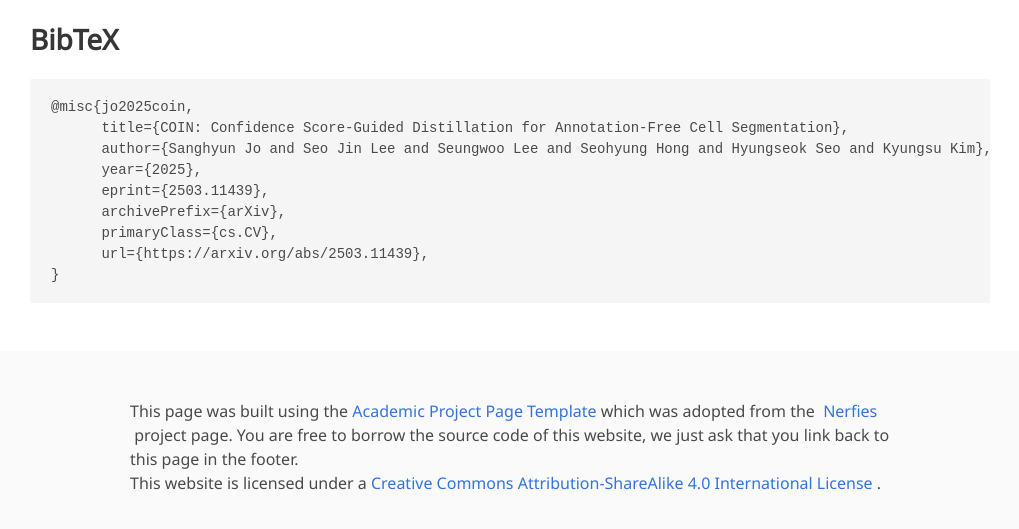
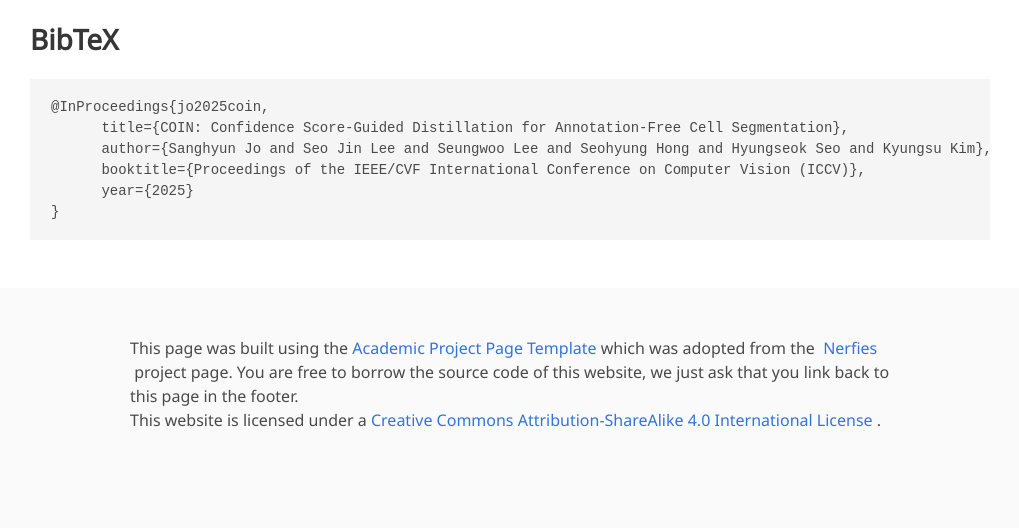
Before and after one commit to shjo-april/shjo-april.github.io, a Jekyll site: the page COIN/index.html, which Jekyll copies as it is, in a window 1280 px wide and 900 px high, scrolled down 2839 px, cut to the strip 309-838 px from the top of the window. Shown: the whole strip, without its empty margins (130-1149 px from the left). Built offline with Jekyll 4.4.1, drawn with Linux system fonts in a browser that asks for light colours; nearby versions of some CDN libraries; some web fonts are replaced; library files that are not in the unit come from our copies; a style sheet for code colours, icons or effects is not loaded; some of the changed lines change nothing that is shown.

Commit message:
update icon and author URLs in COIN

```diff
--- a/COIN/index.html
+++ b/COIN/index.html
@@ -14,7 +14,7 @@
     />
     <meta
       property="og:description"
-      content="SOCIAL MEDIA DESCRIPTION TAG TAG"
+      content="COIN: Confidence Score-Guided Distillation for Annotation-Free Cell Segmentation"
     />
     <meta property="og:url" content="URL OF THE WEBSITE" />
     <!-- Path to banner image, should be in the path listed below. Optimal dimenssions are 1200X630-->
@@ -44,7 +44,7 @@
       COIN: Confidence Score-Guided Distillation for Annotation-Free Cell
       Segmentation
     </title>
-    <link rel="icon" type="image/x-icon" href="static/images/favicon.ico" />
+    <link rel="icon" type="image/x-icon" href="../assets/img/shjo.png" />
     <link
       href="https://fonts.googleapis.com/css?family=Google+Sans|Noto+Sans|Castoro"
       rel="stylesheet"
@@ -80,39 +80,39 @@
               <div class="is-size-5 publication-authors">
                 <!-- Paper authors -->
                 <span class="author-block">
-                  <a href="FIRST AUTHOR PERSONAL LINK" target="_blank">
+                  <a href="https://scholar.google.com/citations?user=xgP6q2YAAAAJ&hl=ko" target="_blank">
                     Sanghyun Jo
                   </a>
                   <sup>*</sup>
                   ,
                 </span>
                 <span class="author-block">
-                  <a href="SECOND AUTHOR PERSONAL LINK" target="_blank">
+                  <a href="https://shjo-april.github.io/COIN/" target="_blank">
                     Seo Jin Lee
                   </a>
                   <sup>*</sup>
                   ,
                 </span>
                 <span class="author-block">
-                  <a href="THIRD AUTHOR PERSONAL LINK" target="_blank">
+                  <a href="https://shjo-april.github.io/COIN/" target="_blank">
                     Seungwoo Lee
                   </a>
                   ,
                 </span>
                 <span class="author-block">
-                  <a href="FOURTH AUTHOR PERSONAL LINK" target="_blank">
+                  <a href="https://scholar.google.com/citations?user=1waT3UkAAAAJ&hl=en" target="_blank">
                     Seohyung Hong
                   </a>
                   ,
                 </span>
                 <span class="author-block">
-                  <a href="FIFTH AUTHOR PERSONAL LINK" target="_blank">
+                  <a href="https://scholar.google.com/citations?user=XBdpRfwAAAAJ&hl=en" target="_blank">
                     Hyungseok Seo
                   </a>
                   ,
                 </span>
                 <span class="author-block">
-                  <a href="SIXTH AUTHOR PERSONAL LINK" target="_blank">
+                  <a href="https://scholar.google.com/citations?user=RbJDbtgAAAAJ&hl=en" target="_blank">
                     Kyungsu Kim
                   </a>
                 </span>
@@ -395,14 +395,11 @@
     <section class="section" id="BibTeX">
       <div class="container is-max-desktop content">
         <h2 class="title">BibTeX</h2>
-        <pre><code>@misc{jo2025coin,
+        <pre><code>@InProceedings{jo2025coin,
       title={COIN: Confidence Score-Guided Distillation for Annotation-Free Cell Segmentation},
       author={Sanghyun Jo and Seo Jin Lee and Seungwoo Lee and Seohyung Hong and Hyungseok Seo and Kyungsu Kim},
-      year={2025},
-      eprint={2503.11439},
-      archivePrefix={arXiv},
-      primaryClass={cs.CV},
-      url={https://arxiv.org/abs/2503.11439},
+      booktitle={Proceedings of the IEEE/CVF International Conference on Computer Vision (ICCV)},
+      year={2025}
 }</code></pre>
       </div>
     </section>
--- a/_config.yml
+++ b/_config.yml
@@ -21,8 +21,8 @@
 # Images (e.g., your profile picture and your website's favicon)
 # "favicon" and "favicon_dark" are used for the light and dark modes, respectively.
 avatar: ./assets/img/profile.jpg
-favicon: ./assets/img/favicon.png
-favicon_dark: ./assets/img/favicon-dark.png
+favicon: ./assets/img/shjo.png # ./assets/img/favicon.png
+favicon_dark: ./assets/img/shjo-dark.png # ./assets/img/favicon-dark.png
 
 # Footnote
 # You may use the option to disable the footnote, "Powered by Jekyll and Minimal Light theme."
```
Also changed, not shown: assets/img/favicon-dark.png (added), assets/img/favicon.png (added), assets/img/shjo-dark.png (added), assets/img/shjo.png (added).
